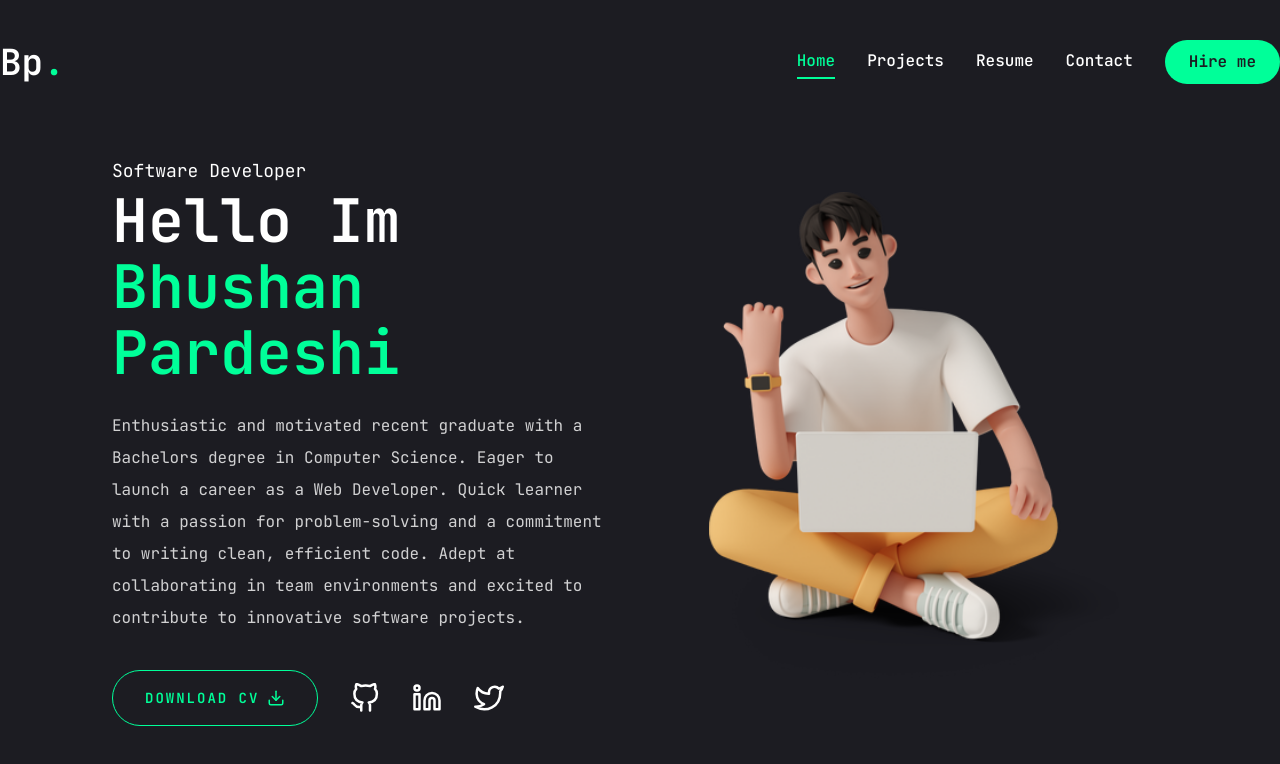
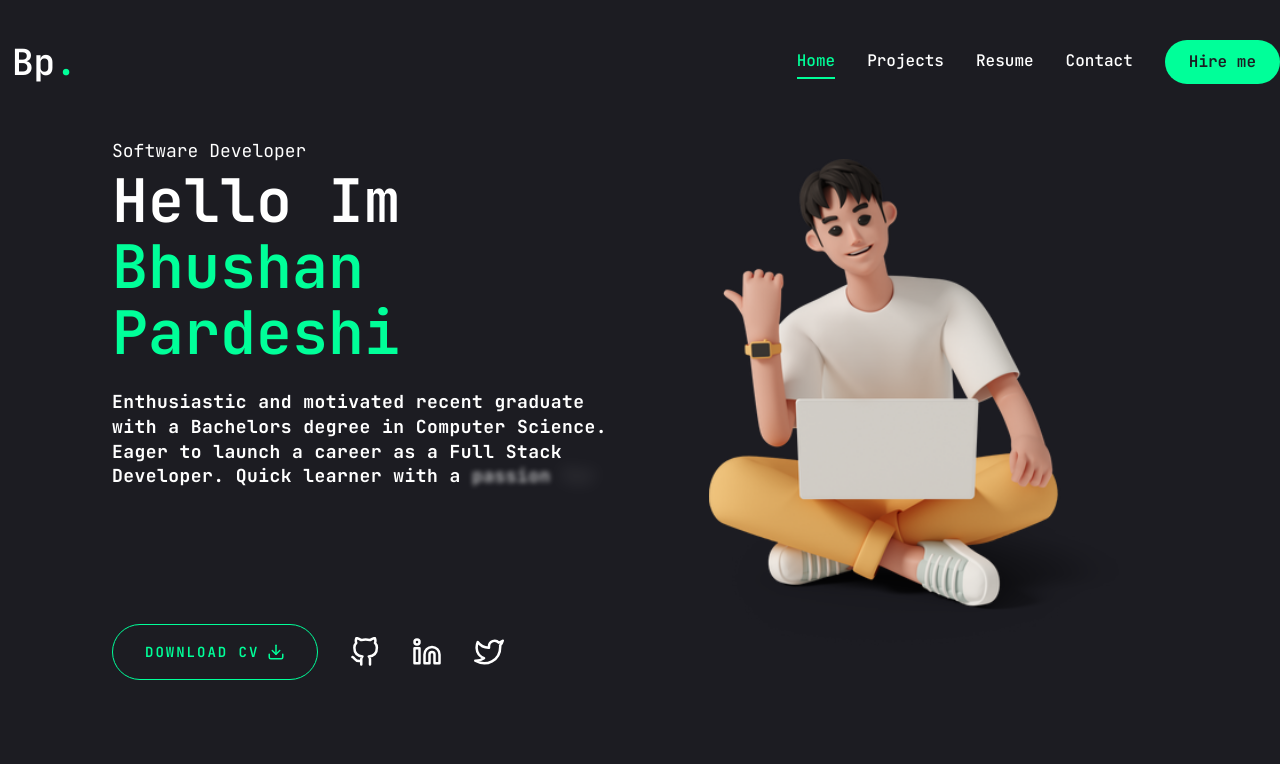
Before and after one commit to bhushanpardeshii/portfolio, a Next.js app: page / in a window 1280 px wide. Shown: the top 764 px of the page. Built offline with nearby package versions, Linux system fonts and the light colour scheme.

Commit message:
project added

```diff
--- a/app/page.js
+++ b/app/page.js
@@ -2,13 +2,15 @@ import { Button } from "@/components/ui/button";
 import Social from "@/components/social";
 import { FiDownload } from "react-icons/fi"
 import Photo from "@/components/ui/photo";
+import { TextGenerateEffect } from "@/components/ui/text-generate-effect";
 
 const Home = () => {
+  const words = 'Enthusiastic and motivated recent graduate with a Bachelors degree in Computer Science. Eager to launch a career as a Full Stack Developer. Quick learner with a passion for problem-solving and a commitment to writing clean, efficient code. Adept at collaborating in team environments and excited to contribute to innovative software projects.'
   return (
     <section className="h-full">
       <div className="conatiner mx-2 lg:mx-28 h-full">
         <div className="flex flex-col md:flex-row items-center justify-between
-     lg:pt-8 lg:pb-24">
+     lg:pt-3 ">
           <div className="text-center md:text-left order-2 lg:order-none">
 
             <span className="text-lg">
@@ -16,7 +18,9 @@ const Home = () => {
             <h1 className="h1 mb-6">Hello Im<br />
               <span className="text-accent">Bhushan Pardeshi</span>
             </h1>
-            <p className="max-w-[500px] mb-9 text-white/80">Enthusiastic and motivated recent graduate with a Bachelors degree in Computer Science. Eager to launch a career as a Web Developer. Quick learner with a passion for problem-solving and a commitment to writing clean, efficient code. Adept at collaborating in team environments and excited to contribute to innovative software projects.</p>
+
+            <TextGenerateEffect className="max-w-[650px] mb-9 text-white/80" words={words} />
+
             <div className="flex flex-col lg:flex-row items-center gap-8">
               <a href="/public/Bhushan-Pardeshi-Resume.pdf" download>
                 <Button variant="outline" size="lg" className="uppercase flex items-center gap-2">
--- a/app/projects/page.jsx
+++ b/app/projects/page.jsx
@@ -5,18 +5,24 @@ import { motion } from "framer-motion"
 const project = [
     {
         num: "01",
+        title: "AI Course",
+        description: " AI-powered course creation platform enables users to design and develop courses on a wide range of topics with the help of AI. After creating a course, it is saved to a database, making it accessible for other users to explore and learn from. The AI assists with structuring content, enhancing course material, and tailoring it for different learning levels, creating a collaborative and dynamic educational environment where users can both create and discover engaging courses.",
+        href: "https://ai-course-omega.vercel.app/"
+    },
+    {
+        num: "02",
         title: "Story Guy",
         description: "An AI-powered full stack story generator that allows users to interact with characters by asking questions, creating a dynamic and immersive storytelling experience. This project combines natural language processing with AI to bring stories to life, letting users explore different narrative paths and engage directly with characters.",
         href: "https://storyguy-frontend.vercel.app/"
     },
     {
-        num: "02",
+        num: "03",
         title: "Gemini AI",
         description: "An AI-powered conversational tool that mimics Google's Gemini AI. It lets users ask questions and receive intelligent, context-aware responses, showcasing the potential of generative AI in dynamic conversations.",
         href: "https://geminiclo.netlify.app/"
     },
     {
-        num: "03",
+        num: "04",
         title: "Ecomm",
         description: "An e- commerce website with a shopping cart feature that allows users to browse products, add items to their cart, and apply discount coupons.The cart functionality ensures a smooth shopping experience by updating quantities, showing the total price, and offering a secure checkout process",
         href: "https://ecomm-ten-ruby.vercel.app/"
--- a/components/Header.jsx
+++ b/components/Header.jsx
@@ -8,7 +8,7 @@ const Header = () => {
         <header className="py-8 lg:py-10 text-white">
             <div className="container mx-auto flex justify-between items-center">
                 <Link href="/">
-                    <h1 className="text-4xl font-semibold">Bp
+                    <h1 className="text-4xl font-semibold mx-3">Bp
                         <span className="text-accent">.</span></h1>
                 </Link>
                 <div className="hidden md:flex items-center gap-8">
@@ -19,7 +19,7 @@ const Header = () => {
                     </Link>
                 </div>
 
-                <div className="md:hidden">
+                <div className="md:hidden mx-3">
                     <MobileNav />
                 </div>
 
--- /dev/null
+++ b/components/ui/text-generate-effect.jsx
@@ -0,0 +1,53 @@
+"use client";
+import { useEffect } from "react";
+import { motion, stagger, useAnimate } from "framer-motion";
+import { cn } from "@/lib/utils";
+
+export const TextGenerateEffect = ({
+  words,
+  className,
+  filter = true,
+  duration = 0.5
+}) => {
+  const [scope, animate] = useAnimate();
+  let wordsArray = words.split(" ");
+  useEffect(() => {
+    animate("span", {
+      opacity: 1,
+      filter: filter ? "blur(0px)" : "none",
+    }, {
+      duration: duration ? duration : 1,
+      delay: stagger(0.2),
+    });
+  }, [scope.current]);
+
+  const renderWords = () => {
+    return (
+      (<motion.div ref={scope}>
+        {wordsArray.map((word, idx) => {
+          return (
+            (<motion.span
+              key={word + idx}
+              className=" text-white opacity-0"
+              style={{
+                filter: filter ? "blur(10px)" : "none",
+              }}>
+              {word}{" "}
+            </motion.span>)
+          );
+        })}
+      </motion.div>)
+    );
+  };
+
+  return (
+    (<div className={cn("font-bold", className)}>
+      <div className="mt-4">
+        <div
+          className=" dark:text-white text-black text-lg leading-snug tracking-wide">
+          {renderWords()}
+        </div>
+      </div>
+    </div>)
+  );
+};
--- a/package.json
+++ b/package.json
@@ -19,7 +19,7 @@
     "@sendgrid/mail": "^8.1.3",
     "class-variance-authority": "^0.7.0",
     "clsx": "^2.1.1",
-    "framer-motion": "^11.5.5",
+    "framer-motion": "^11.11.10",
     "lucide-react": "^0.441.0",
     "next": "14.2.12",
     "nodemailer": "^6.9.15",
@@ -27,7 +27,7 @@
     "react-countup": "^6.5.3",
     "react-dom": "^18",
     "react-icons": "^5.3.0",
-    "tailwind-merge": "^2.5.2",
+    "tailwind-merge": "^2.5.4",
     "tailwindcss-animate": "^1.0.7"
   },
   "devDependencies": {
```
Also changed, not shown: 1 other file (tests, documents, lock files or other folders).
